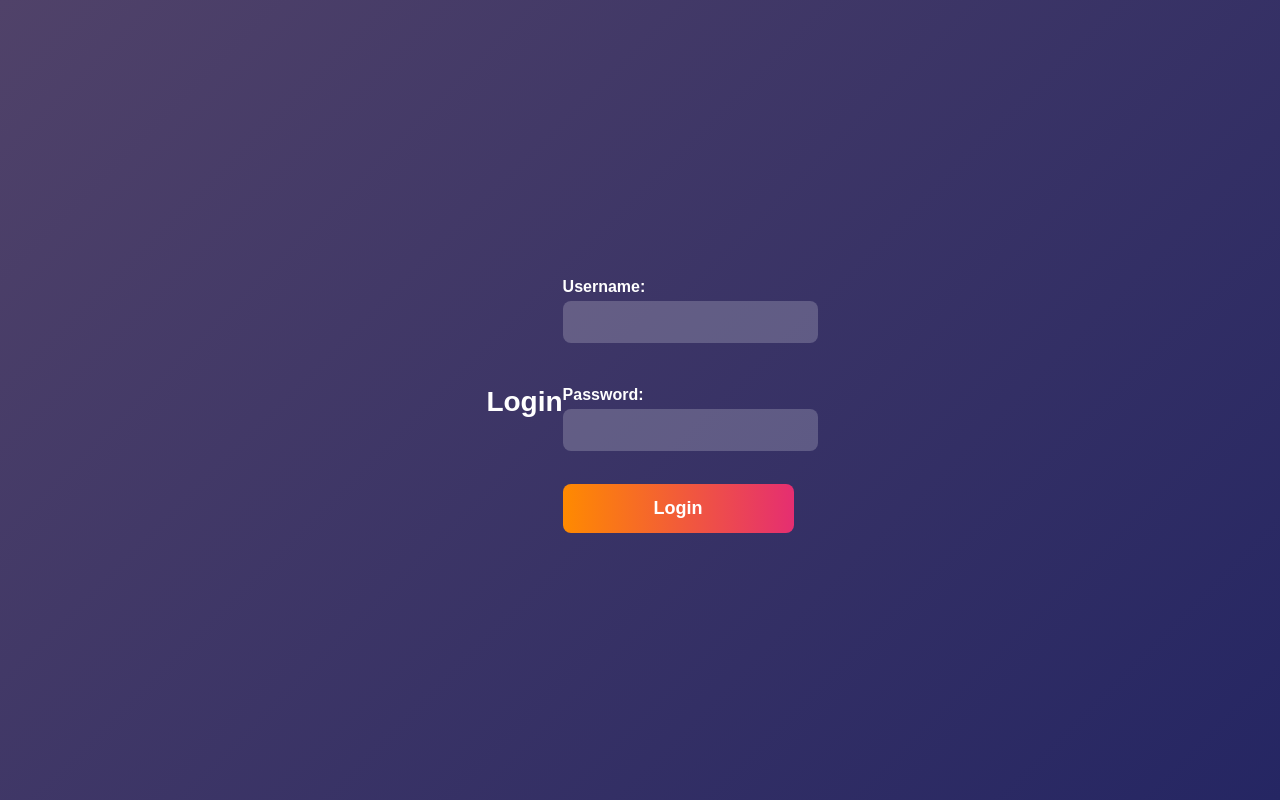
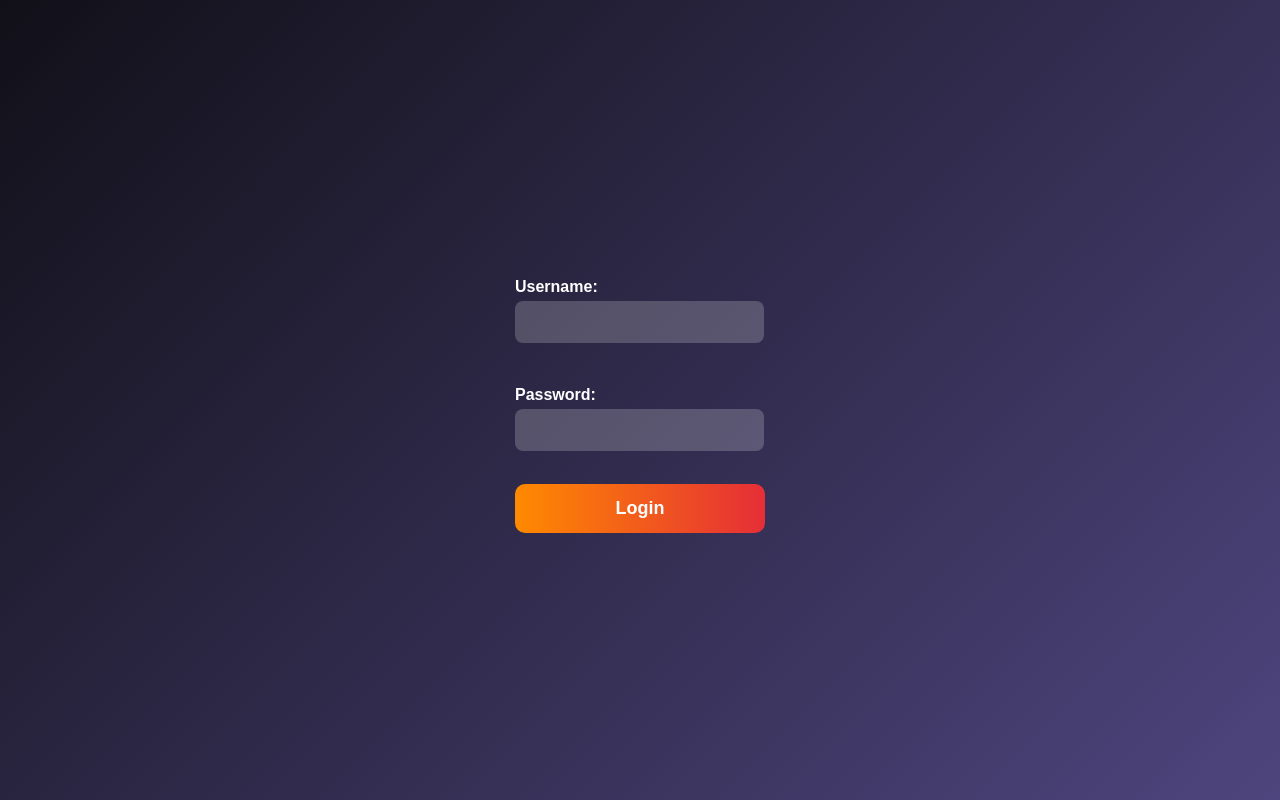
Before and after one commit to MatthewS3/Datatex_Task, a website: page index.html in a window 1280 px wide. Drawn offline with Linux system fonts and the light colour scheme.

Commit message:
second commit

```diff
--- a/index.html
+++ b/index.html
@@ -7,18 +7,21 @@
     <title>Login Page</title>
 </head>
 <body>
-    <h2>Login</h2>
     <form id="loginForm">
         <label for="username">Username:</label>
-        <input type="text" id="username" name="username" required><br><br>
+        <input type="text" id="username" name="username" class="fade-in-input" required><br><br>
 
         <label for="password">Password:</label>
-        <input type="password" id="password" name="password" required><br><br>
+        <input type="password" id="password" name="password" class="fade-in-input" required><br><br>
 
-        <button type="submit">Login</button>
+        <button type="submit" class="fade-in-button">Login</button>
     </form>
 
     <script>
+        document.addEventListener("DOMContentLoaded", function() {
+            document.body.classList.add("fade-in");
+        });
+
         document.getElementById("loginForm").addEventListener("submit", async function(event) {
             event.preventDefault();
             const username = document.getElementById("username").value;
--- a/logins.json
+++ b/logins.json
@@ -3,5 +3,10 @@
     "username": "MatthewSwain",
     "password": "Matthew11109#",
     "timestamp": "2025-03-25T12:23:03.759Z"
+  },
+  {
+    "username": "TamrynRipepi",
+    "password": "Tammy123#",
+    "timestamp": "2025-03-26T09:34:33.722Z"
   }
 ]
--- a/style.css
+++ b/style.css
@@ -4,49 +4,37 @@ body {
     justify-content: center;
     align-items: center;
     height: 100vh;
-    background: linear-gradient(135deg, #1f1c2c, #928dab);
+    background: linear-gradient(135deg, #111018, #4e457e);
     margin: 0;
     overflow: hidden;
-    animation: backgroundAnim 15s infinite alternate ease-in-out;
-    transition: background 2s ease-in-out;
+    opacity: 0;
+    animation: fadeIn 5s forwards;
 }
-@keyframes backgroundAnim {
-    0% { background: linear-gradient(135deg, #9c8af8, #675f8d); }
-    25% { background: linear-gradient(135deg, #504269, #252663); }
-    50% { background: linear-gradient(135deg, #ffafbd, #ffc3a0); }
-    75% { background: linear-gradient(135deg, #43cea2, #185a9d); }
-    100% { background: linear-gradient(135deg, #1f1c2c, #928dab); }
+
+@keyframes fadeIn {
+    from { opacity: 0; }
+    to { opacity: 1; }
 }
-.login-container {
-    background: rgba(255, 255, 255, 0.15);
-    padding: 40px;
-    border-radius: 16px;
-    box-shadow: 0 0 30px rgba(255, 255, 255, 0.3);
-    text-align: center;
-    backdrop-filter: blur(15px);
-    animation: slideIn 1s ease-in-out;
-    position: relative;
-    max-width: 350px;
-    width: 100%;
+
+@keyframes fadeInInput {
+    from { opacity: 0; transform: translateX(-100px); }
+    to { opacity: 1; transform: translateX(0); }
 }
-@keyframes slideIn {
-    from { opacity: 0; transform: translateY(-30px); }
-    to { opacity: 1; transform: translateY(0); }
+
+@keyframes fadeInButton {
+    from { opacity: 0; transform: translateX(100px); }
+    to { opacity: 1; transform: translateX(0); }
 }
-h2 {
-    color: white;
-    margin-bottom: 20px;
-    font-size: 28px;
-    font-weight: 600;
-}
+
 label {
     display: block;
     margin: 10px 0 5px;
     font-weight: bold;
     color: white;
 }
+
 input {
-    width: 100%;
+    width: 225px;
     padding: 12px;
     margin-bottom: 15px;
     border: none;
@@ -55,31 +43,38 @@ input {
     color: white;
     outline: none;
     font-size: 16px;
-    transition: 0.3s;
+    transition: 1s;
+    animation: fadeInInput 2s forwards;
 }
+
 input::placeholder {
     color: rgba(255, 255, 255, 0.7);
 }
+
 input:focus {
     background: rgba(255, 255, 255, 0.3);
     box-shadow: 0 0 10px rgba(255, 255, 255, 0.5);
 }
+
 button {
-    background: linear-gradient(90deg, #ff8a00, #e52e71);
+    background: linear-gradient(90deg, #ff8a00, #e52e37);
     color: white;
     border: none;
     padding: 14px 18px;
-    border-radius: 8px;
+    border-radius: 10px;
     cursor: pointer;
-    width: 100%;
+    width: 250px;
     font-size: 18px;
     font-weight: bold;
-    transition: transform 0.3s ease, box-shadow 0.3s ease;
+    transition: transform 1s ease, box-shadow 0.5s ease;
+    animation: fadeInButton 2s forwards;
 }
+
 button:hover {
     transform: scale(1.08);
     box-shadow: 0 0 20px rgba(255, 138, 0, 0.8);
 }
+
 button:active {
     transform: scale(1);
     box-shadow: 0 0 10px rgba(255, 138, 0, 0.6);
```
